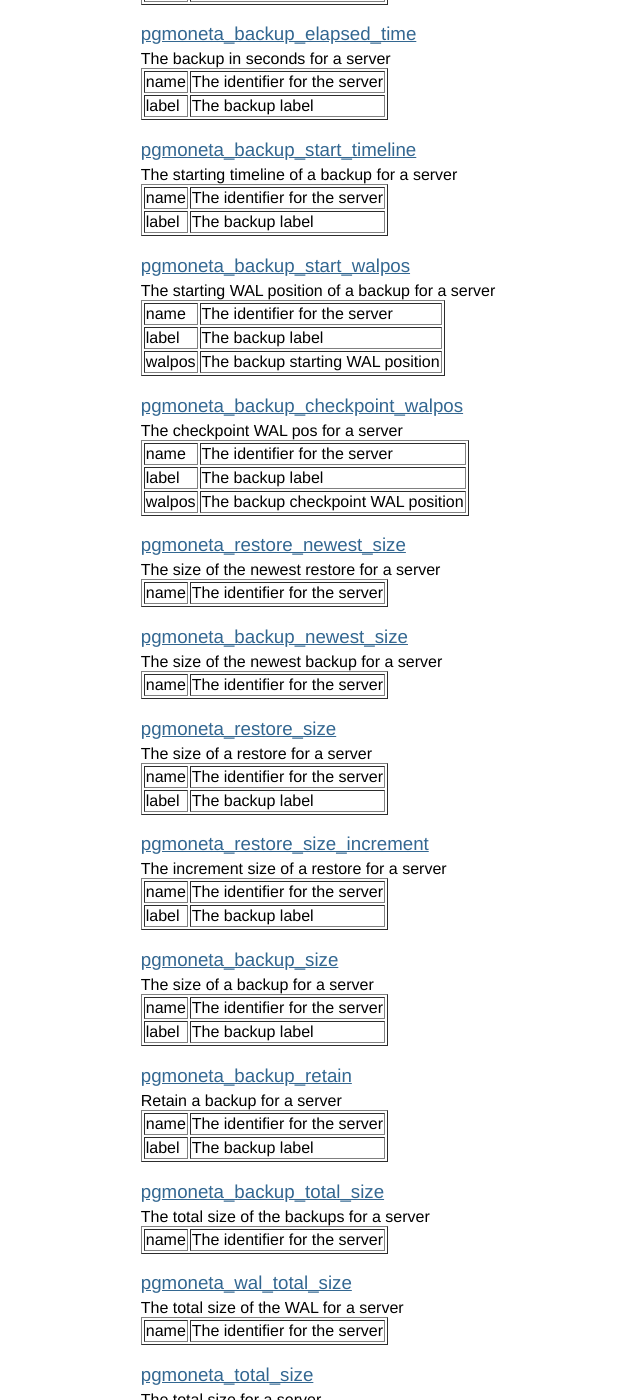
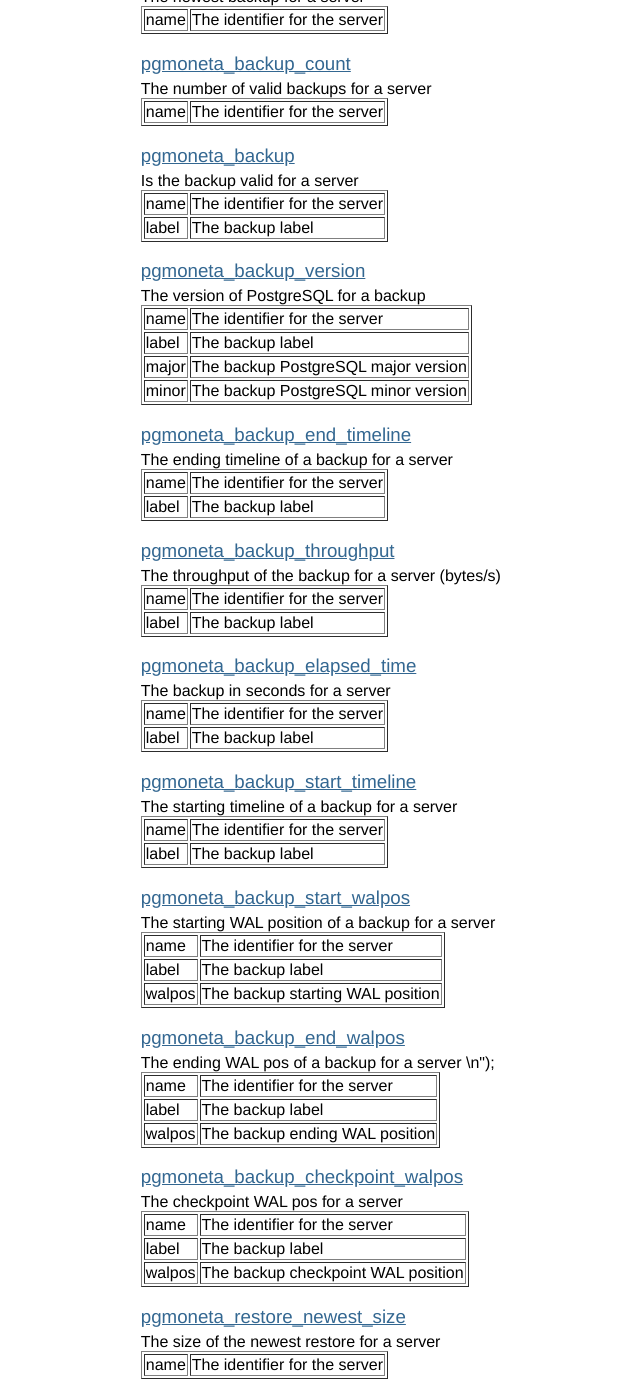
Before and after one commit to pgmoneta/pgmoneta.github.io, a Jekyll site: the page built from metrics.html, in a window 1280 px wide and 1400 px high, scrolled down 2335 px. Shown: the whole window, without its empty margins (112-752 px from the left). Built offline with Jekyll 4.4.1, drawn with Linux system fonts in a browser that asks for light colours; some web fonts are replaced; some of the changed text lies outside the part shown.

Commit message:
pgmoneta 0.11.0

```diff
--- a/_data/releases.yml
+++ b/_data/releases.yml
@@ -67,3 +67,6 @@
 - name: pgmoneta 0.10.1
   date: 2024-04-05
   announce: release/announcement/2024/04/05/pgmoneta-0.10.1.html
+- name: pgmoneta 0.10.1
+  date: 2024-04-23
+  announce: release/announcement/2024/04/23/pgmoneta-0.11.0.html
--- a/gettingstarted.html
+++ b/gettingstarted.html
@@ -16,7 +16,7 @@ layout: default
     using "pgmoneta -?". You should see
 
     <pre>
-pgmoneta 0.10.1
+pgmoneta 0.11.0
   Backup / restore solution for PostgreSQL
 
 Usage:
@@ -139,7 +139,7 @@ pgmoneta -c pgmoneta.conf -u pgmoneta_users.conf
     You can see the commands it supports by using "pgmoneta-cli -?" which will give
 
     <pre>
-pgmoneta-cli 0.10.1
+pgmoneta-cli 0.11.0
   Command line utility for pgmoneta
 
 Usage:
@@ -213,7 +213,7 @@ echo $?
     You can see the commands it supports by using "pgmoneta-admin -?" which will give
 
     <pre>
-pgmoneta-admin 0.10.1
+pgmoneta-admin 0.11.0
   Administration utility for pgmoneta
 
 Usage:
--- a/metrics.html
+++ b/metrics.html
@@ -14,6 +14,11 @@ layout: default
 
   <h3>pgmoneta_state</h3>
   The state of pgmoneta
+  <ul>
+    <li>1 = Running</li>
+  </ul>
+  <h3>pgmoneta_version</h3>
+  The version of pgmoneta
   <ul>
     <li>1 = Running</li>
   </ul>
@@ -73,6 +78,18 @@ layout: default
   <p>
   <h3>pgmoneta_wal_shipping_total_space</h3>
   The total disk space for the WAL shipping directory of a server
+  <p>
+  <h3>pgmoneta_server_operation_count</h3>
+  The count of client operations of a server
+  <p>
+  <h3>pgmoneta_server_failed_operation_count</h3>
+  The count of failed client operations of a server
+  <p>
+  <h3>pgmoneta_server_last_operation_time</h3>
+  The time of the latest client operation of a server
+  <p>
+  <h3>pgmoneta_server_last_failed_operation_time</h3>
+  The time of the latest failed client operation of a server
   <p>
   <h3>pgmoneta_server_timeline</h3>
   The current timeline a server is on
@@ -178,6 +195,44 @@ layout: default
     </tbody>
   </table>
   <p>
+  <h3>pgmoneta_backup_version</h3>
+  The version of PostgreSQL for a backup
+  <table border="1">
+    <tbody>
+      <tr>
+        <td>name</td>
+        <td>The identifier for the server</td>
+      </tr>
+      <tr>
+        <td>label</td>
+        <td>The backup label</td>
+      </tr>
+      <tr>
+        <td>major</td>
+        <td>The backup PostgreSQL major version</td>
+      </tr>
+      <tr>
+        <td>minor</td>
+        <td>The backup PostgreSQL minor version</td>
+      </tr>
+    </tbody>
+  </table>
+  <p>
+  <h3>pgmoneta_backup_end_timeline</h3>
+  The ending timeline of a backup for a server
+  <table border="1">
+    <tbody>
+      <tr>
+        <td>name</td>
+        <td>The identifier for the server</td>
+      </tr>
+      <tr>
+        <td>label</td>
+        <td>The backup label</td>
+      </tr>
+      </tbody>
+  </table>
+  <p>
   <h3>pgmoneta_backup_throughput</h3>
   The throughput of the backup for a server (bytes/s)
   <table border="1">
@@ -239,6 +294,25 @@ layout: default
         <td>walpos</td>
         <td>The backup starting WAL position</td>
       </tr>
+    </tbody>
+  </table>
+  <p>
+  <h3>pgmoneta_backup_end_walpos</h3>
+  The ending WAL pos of a backup for a server
+  <table border="1">
+    <tbody>
+      <tr>
+        <td>name</td>
+        <td>The identifier for the server</td>
+      </tr>
+      <tr>
+        <td>label</td>
+        <td>The backup label</td>
+      </tr>
+    <tr>\n");
+      <td>walpos</td>
+      <td>The backup ending WAL position</td>
+    </tr>
     </tbody>
   </table>
   <p>
@@ -315,6 +389,21 @@ layout: default
   <p>
   <h3>pgmoneta_backup_size</h3>
   The size of a backup for a server
+  <table border="1">
+    <tbody>
+      <tr>
+        <td>name</td>
+        <td>The identifier for the server</td>
+      </tr>
+      <tr>
+        <td>label</td>
+        <td>The backup label</td>
+      </tr>
+    </tbody>
+  </table>
+  <p>
+  <h3>pgmoneta_backup_compression_ratio</h3>
+  The ratio of backup size to restore size for each backup
   <table border="1">
     <tbody>
       <tr>
```
Also changed, not shown: _posts/2024-04-23-pgmoneta-0.11.0.md (added, +53 -0 lines), configuration.html (+42 -7 lines).
